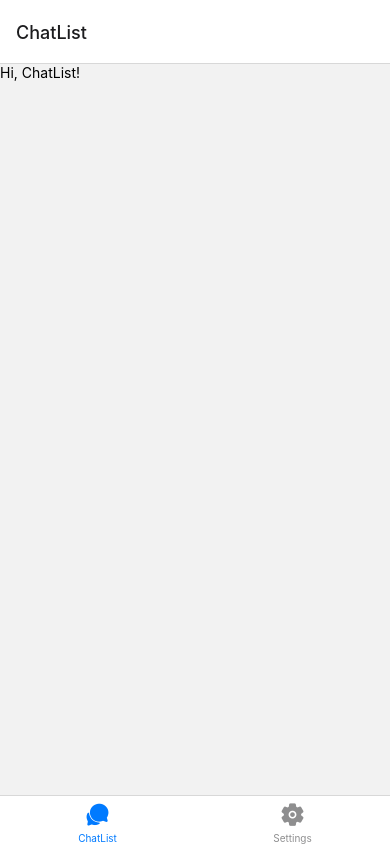
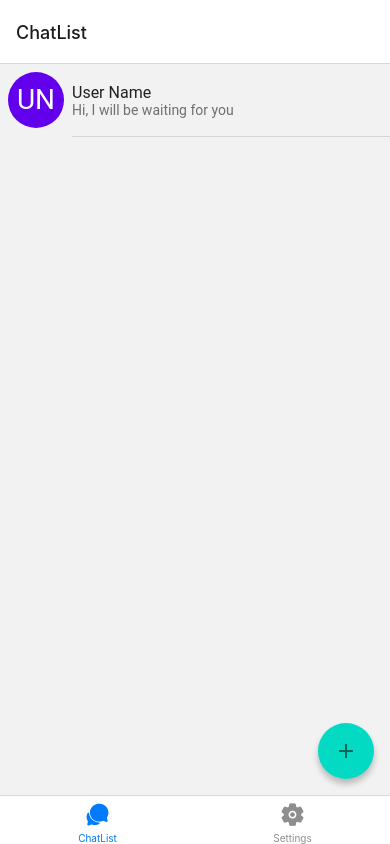
Before and after one commit to yamankatby/chatty, a React Native app: screen /ChatList in a window 390 px wide. Built offline with nearby package versions, Linux system fonts and the light colour scheme.

Commit message:
🚧 Work on the ChatList screen

```diff
--- a/App.js
+++ b/App.js
@@ -9,6 +9,7 @@ import SignUp from "./screens/SignUp";
 import SignIn from "./screens/SignIn";
 import { createBottomTabNavigator } from "@react-navigation/bottom-tabs";
 import { Ionicons } from "@expo/vector-icons";
+import { Provider } from "react-native-paper";
 
 const Stack = createNativeStackNavigator();
 
@@ -36,6 +37,7 @@ const TabsNavigator = () => (
 const App = () => {
   return (
     <NavigationContainer>
+      <Provider>
         <Stack.Navigator>
           <Stack.Screen
             name="Main"
@@ -46,6 +48,7 @@ const App = () => {
           <Stack.Screen name="SignUp" component={SignUp} />
           <Stack.Screen name="SignIn" component={SignIn} />
         </Stack.Navigator>
+      </Provider>
     </NavigationContainer>
   );
 };
--- a/package.json
+++ b/package.json
@@ -16,6 +16,7 @@
     "react": "16.13.1",
     "react-dom": "16.13.1",
     "react-native": "https://github.com/expo/react-native/archive/sdk-42.0.0.tar.gz",
+    "react-native-paper": "^4.9.2",
     "react-native-safe-area-context": "3.2.0",
     "react-native-screens": "~3.4.0",
     "react-native-web": "~0.13.12"
--- a/screens/ChatList.js
+++ b/screens/ChatList.js
@@ -1,8 +1,51 @@
-import React from "react";
-import { Text } from "react-native";
+import React, { useState } from "react";
+import { Text, View } from "react-native";
+import {
+  List,
+  Avatar,
+  Divider,
+  FAB,
+  Portal,
+  Dialog,
+  Button,
+  TextInput,
+} from "react-native-paper";
 
 const ChatList = () => {
-  return <Text>Hi, ChatList!</Text>;
+  const [isDialogVisible, setIsDialogVisible] = useState(false);
+
+  return (
+    <View style={{ flex: 1 }}>
+      <List.Item
+        title="User Name"
+        description="Hi, I will be waiting for you"
+        left={() => <Avatar.Text label="UN" size={56} />}
+      />
+      <Divider inset />
+
+      <Portal>
+        <Dialog
+          visible={isDialogVisible}
+          onDismiss={() => setIsDialogVisible(false)}
+        >
+          <Dialog.Title>New Chat</Dialog.Title>
+          <Dialog.Content>
+            <TextInput label="Enter user email" />
+          </Dialog.Content>
+          <Dialog.Actions>
+            <Button onPress={() => setIsDialogVisible(false)}>Cancel</Button>
+            <Button>Save</Button>
+          </Dialog.Actions>
+        </Dialog>
+      </Portal>
+
+      <FAB
+        icon="plus"
+        style={{ position: "absolute", bottom: 16, right: 16 }}
+        onPress={() => setIsDialogVisible(true)}
+      />
+    </View>
+  );
 };
 
 export default ChatList;
```
Also changed, not shown: 1 other file (tests, documents, lock files or other folders). Lines whose indentation alone changed are shown as unchanged.
